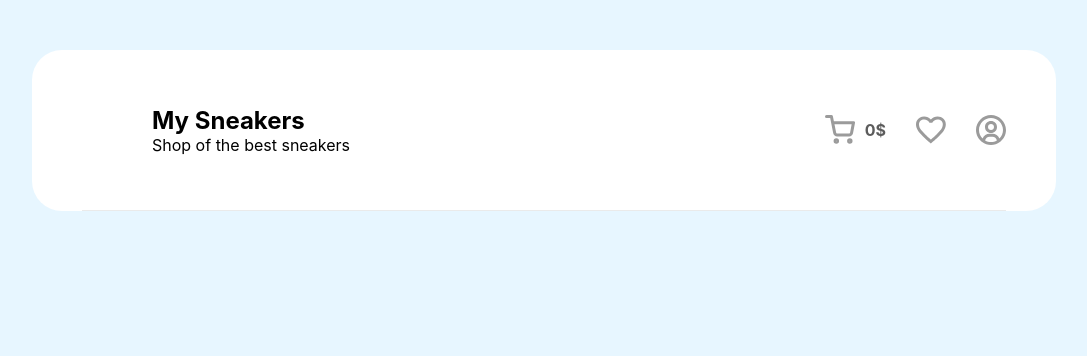
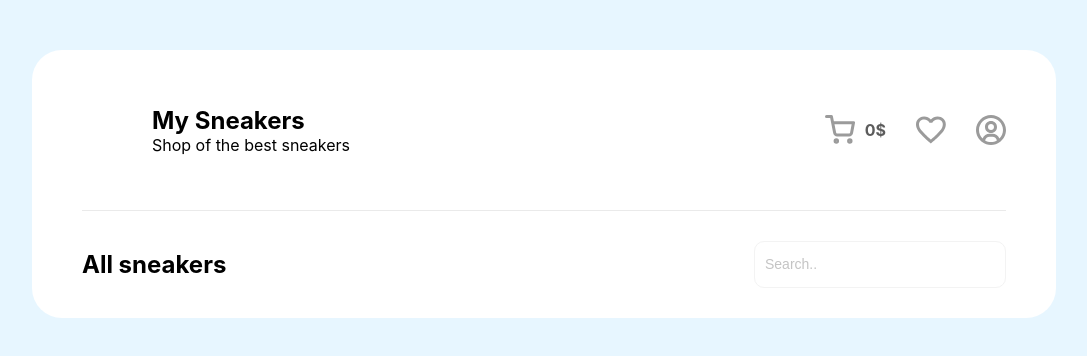
Before and after one commit to Medoedo/sneakers-shop, a React (Create React App) app: page / in a window 1280 px wide. Shown: the top 356 px of the page, without its empty margins (96-1183 px from the left). Built offline with nearby package versions, Linux system fonts and the light colour scheme.

Commit message:
add subheader

```diff
--- a/src/components/app/App.js
+++ b/src/components/app/App.js
@@ -1,12 +1,13 @@
 import React from 'react';
-import Header from '../header/Header';
+// import Header from '../header/Header';
+import MainPage from '../pages/MainPage';
 import './app.scss';
 
 function App() {
 	return (
 		<div className="App">
 			<div className="container">
-				<Header />
+				<MainPage />
 			</div>
 		</div>
 	);
--- a/src/components/header/Header.js
+++ b/src/components/header/Header.js
@@ -1,6 +1,6 @@
 import "./header.scss"
 
-import basket from "../../resources/images/header/basket.svg"
+import cart from "../../resources/images/header/cart.svg"
 import favorite from "../../resources/images/header/favorite.svg"
 import userIcon from "../../resources/images/header/user.svg"
 import icon from "../../resources/images/header/favicon.ico"
@@ -21,8 +21,8 @@ const Header = () => {
                 </div>
                 <div className="header__nav">
                     <div className="header__item basket">
-                        <img src={basket} alt=""/>
-                        <p>0$</p>
+                        <img src={cart} alt=""/>
+                        <p id="price">0$</p>
                     </div>
                     <div className="header__item">
                         <img src={favorite} alt=""/>
@@ -32,7 +32,6 @@ const Header = () => {
                     </div>
                 </div>
             </div>
-            {/* <hr></hr> */}
         </header>
     )
 }
--- /dev/null
+++ b/src/components/pages/MainPage.js
@@ -0,0 +1,19 @@
+import Header from "../header/Header";
+
+import "./mainPage.scss"
+
+const MainPage = () => {
+
+    return (
+        <>
+            <Header/>
+            <div className="subHeader">
+                <h2 className="subHeader__title">All sneakers</h2>
+                <input placeholder="Search.." className="search_panel"></input>
+            </div>
+
+        </>
+    )
+}
+
+export default MainPage;
--- /dev/null
+++ b/src/components/pages/mainPage.scss
@@ -0,0 +1,22 @@
+.subHeader {
+    display: flex;
+    justify-content: space-between;
+    align-items: center;
+
+    padding: 30px 0 30px 0;
+}
+
+.search_panel {
+    width: 250px;
+    height: 45px;
+
+    border: 1px solid #F3F3F3;
+    border-radius: 10px;
+
+    &::placeholder {
+        font-size: 14px;
+        color: #C4C4C4;
+
+        padding-left: 10px;
+    }
+}
```
Also changed, not shown: src/resources/images/header/cart.svg (renamed from src/resources/images/header/basket.svg).
